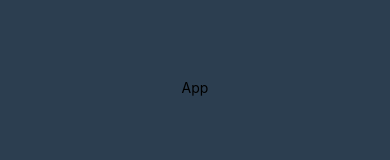
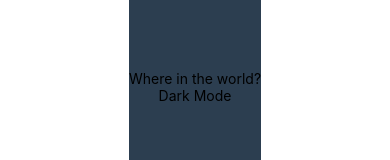
Before and after one commit to julianapsilva/React-Native-Rest-Countries-API, a React Native app: screen / in a window 390 px wide. Shown: the part 335-495 px from the top of the page. Built offline with nearby package versions, Linux system fonts and the light colour scheme.

Commit message:
add arquivo e dependencia para requisição

```diff
--- a/App.js
+++ b/App.js
@@ -1,11 +1,13 @@
 import React, {Component} from 'react';
-import {View, Text, StyleSheet} from 'react-native';
-
+import {View, StyleSheet, SafeAreaView} from 'react-native';
+import Header from './src/components/Header';
+import CountriesList from './src/components/CountriesList';
 class App extends Component {
   render() {
     return (
       <View style={styles.container}>
-        <Text>App</Text>
+        <Header />
+        <CountriesList />
       </View>
     );
   }
@@ -14,9 +16,7 @@ class App extends Component {
 const styles = StyleSheet.create({
   container: {
     flex: 1,
-    justifyContent: 'center',
     alignItems: 'center',
-    backgroundColor: '#2c3e50',
   },
 });
 
--- a/package.json
+++ b/package.json
@@ -10,8 +10,11 @@
     "lint": "eslint ."
   },
   "dependencies": {
+    "axios": "^0.23.0",
     "react": "17.0.2",
-    "react-native": "0.66.0"
+    "react-native": "0.66.0",
+    "react-native-svg": "^12.1.1",
+    "react-native-svg-transformer": "^0.14.3"
   },
   "devDependencies": {
     "@babel/core": "^7.12.9",
```
Also changed, not shown: src/services/api.js (added, +7 -0 lines), 1 other file (tests, documents, lock files or other folders).
